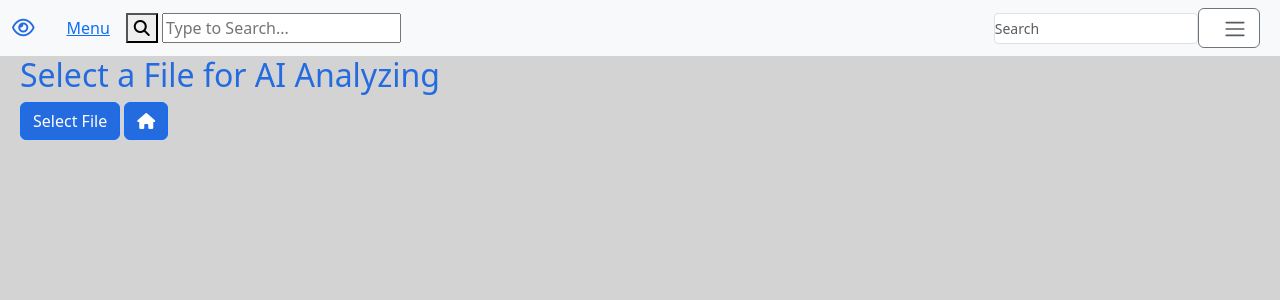
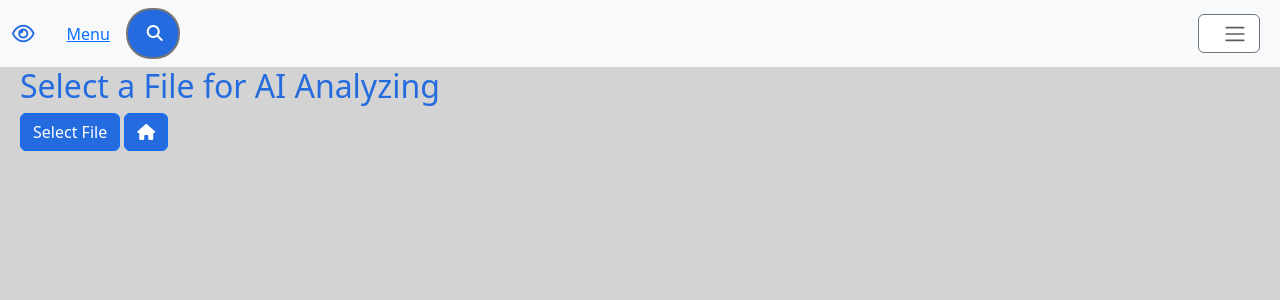
Before and after one commit to nirb/django_watchers, a Django app: page /ai/ in a window 1280 px wide. Shown: the top 300 px of the page. Run offline with Django 4.2, Linux system fonts and the light colour scheme; the visitor is signed in with stand-in values (Sample User, id 1); some libraries are stand-ins or nearby versions.

Commit message:
new search

```diff
--- /dev/null
+++ b/dashboard/static/css/search.css
@@ -0,0 +1,53 @@
+.search-box {
+    width: fit-content;
+    height: fit-content;
+    position: relative;
+}
+
+.input-search {
+    width: 50px;
+    border-style: solid;
+    padding: 10px;
+    font-size: 18px;
+    letter-spacing: 2px;
+    outline: none;
+    border-radius: 25px;
+    transition: all .5s ease-in-out;
+    background-color: var(--primary-main-color);
+    padding-right: 40px;
+    color: black;
+}
+
+.input-search::placeholder {
+    color: black;
+    font-size: 18px;
+    letter-spacing: 2px;
+    font-weight: 100;
+}
+
+.btn-search {
+    width: 50px;
+    height: 50px;
+    border-style: none;
+    font-weight: bold;
+    outline: none;
+    cursor: pointer;
+    border-radius: 16px;
+    position: absolute;
+    right: 0px;
+    color: #ffffff;
+    background-color: transparent;
+    pointer-events: painted;
+}
+
+.btn-search:focus~.input-search {
+    width: 250px;
+    border-radius: 16px;
+    transition: all 500ms cubic-bezier(0, 0.110, 0.35, 2);
+}
+
+.input-search:focus {
+    width: 250px;
+    border-radius: 16px;
+    transition: all 500ms cubic-bezier(0, 0.110, 0.35, 2);
+}
--- a/dashboard/static/js/search.js
+++ b/dashboard/static/js/search.js
@@ -1,5 +1,8 @@
 function searchResults(searchStr) {
     const searchResults = document.getElementById('searchResults');
+
+    // first put the spinner
+    searchResults.innerHTML = '<div class="spinner-border text-primary text-center" role="status"><span class="visually-hidden">Loading...</span></div>'
 
     console.log('Search string:', searchStr);
     if (searchStr.length > 0) {
@@ -18,9 +21,11 @@ function searchResults(searchStr) {
                     content += '</ul>';
                     searchResults.innerHTML = content;
                 } else {
-                    searchResults.innerHTML = '<p class="text-center">No watchers found.</p>';
+                    searchResults.innerHTML = '<h3 class="text-center">No watchers found.</h3>';
                 }
             })
             .catch(error => console.error('Error:', error));
     }
+    console.log('Search string end');
+
 }
--- a/dashboard/templates/base.html
+++ b/dashboard/templates/base.html
@@ -42,12 +42,6 @@
             background-color: var(--primary-main-color);
         }
     </style>
-    <script>
-        function handleSearchClick(event) {
-            event.preventDefault();
-            // Add any additional logic here if needed
-        }
-    </script>
     <title>{% block title %}Watchers AI{% endblock %}</title>
 </head>
 
@@ -65,8 +59,14 @@
                 </a>
                 {% endif %}
                 <div class="search-box">
-                    <button class="btn-search" onclick="handleSearchClick(event)"><i class="fas fa-search"></i></button>
-                    <input type="text" class="input-search" placeholder="Type to Search...">
+                    <button class="btn-search"><i class="fas fa-search"></i></button>
+                    <input type="text" class="input-search" placeholder="Type to Search..."
+                        onkeypress="if(event.key === 'Enter') { searchResults(this.value); event.preventDefault(); }"
+                        oninput="if(this.value === '') {
+                            const searchResults = document.getElementById('searchResults');
+                            searchResults.innerHTML = '';
+                            event.preventDefault();
+                            window.location.reload();}">
                 </div>
             </div>
             <!-- Toggler Button -->
@@ -80,7 +80,7 @@
                 <!-- Navbar Items with margin between them -->
                 <ul class="navbar-nav me-auto mb-2 mb-lg-0 d-flex"></ul>
                 <!-- Search Form -->
-                <form class="d-flex" role="search">
+                <!-- <form class="d-flex" role="search">
                     <input class="form-control form-control-sm d-lg-block p-0" id="searchBox" type="search"
                         placeholder="Search" aria-label="Search"
                         onkeypress="if(event.key === 'Enter') { searchResults(this.value); event.preventDefault(); }"
@@ -89,7 +89,7 @@
                             searchResults.innerHTML = '';
                             event.preventDefault();
                             window.location.reload();}">
-                </form>
+                </form> -->
                 <div class="nav-item me-2"> <!-- Added margin-end -->
                     <a class="nav-link dropdown-toggle d-lg-none" href="#" role="button" data-bs-toggle="dropdown"
                         aria-expanded="false">
--- a/requirements.txt
+++ b/requirements.txt
@@ -8,5 +8,3 @@ numpy-financial
 PyMySQL
 gunicorn
 python-dotenv
-xhtml2pdf
-weasyprint
```
Also changed, not shown: 1 other file.
